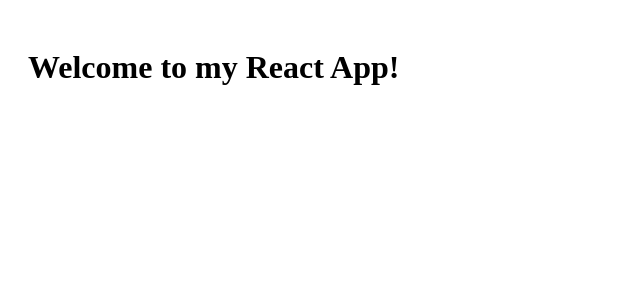
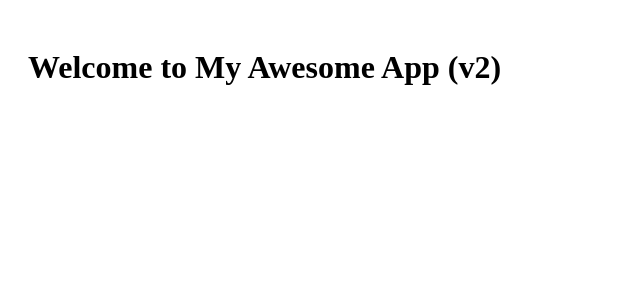
Before and after one commit to jiao2560/cs5610-Spring2025, a React (Vite) app in the folder week9/my-react-app/: page / in a window 1280 px wide. Shown: the top 300 px of the page, without its empty margins (0-640 px from the left). Built offline with nearby package versions, Linux system fonts and the light colour scheme.

Commit message:
Completed Header component refactor: - Moved <h1> from App.jsx to Header.jsx inside a <header> tag - Stored Header.jsx inside src/components/ - Passed appName as a prop from App to Header - Used destructuring for better readability - (Optional) Added prop-type validation for appName and version

```diff
--- a/week9/my-react-app/src/App.jsx
+++ b/week9/my-react-app/src/App.jsx
@@ -1,11 +1,14 @@
-function App() {
-  const message = "Welcome to my React App!";  // Declare a variable
+import React from "react";
+import Header from "./components/Header";  // Import Header component
+
+export default function App() {
+  const appName = "My Awesome App";  // Define app name
+  const version = 2;  // Define app version
 
   return (
     <div>
-      <h1>{message}</h1>  {/* Pass the variable inside h1 */}
+      {/* Pass appName and version as props */}
+      <Header myAppName={appName} version={version} />
     </div>
   );
 }
-
-export default App;
--- /dev/null
+++ b/week9/my-react-app/src/components/Header.jsx
@@ -0,0 +1,13 @@
+import React from "react";
+
+export default function Header({ myAppName, version }) {
+  console.log(myAppName, version);  // Log props to console
+
+  return (
+    <div>
+      <header>
+        <h1>Welcome to {myAppName} (v{version})</h1>
+      </header>
+    </div>
+  );
+}
```
